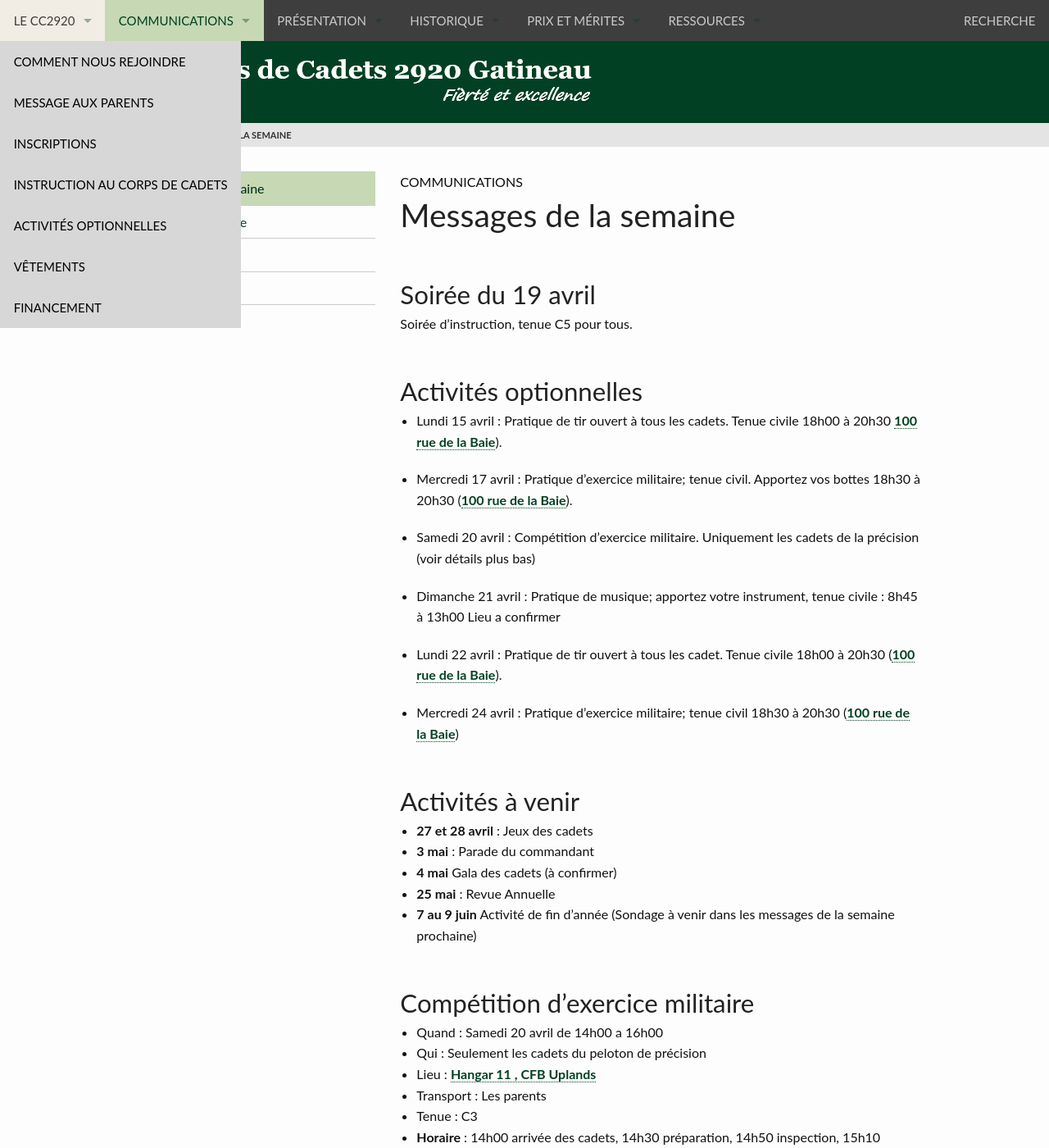
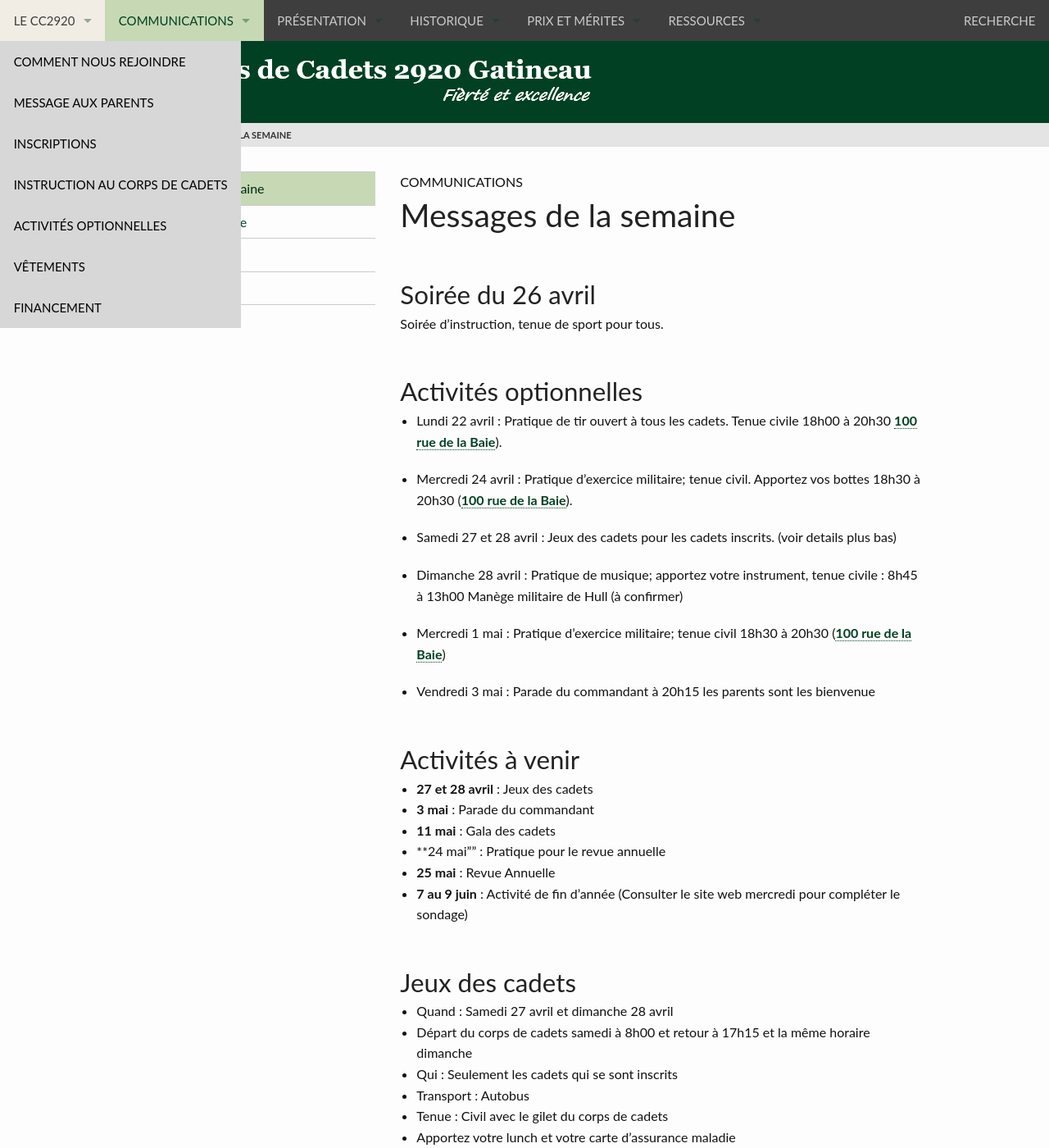
Before and after one commit to CC2920/web, a Jekyll site: the page built from _communications/messages.md, in a window 1280 px wide and 1400 px high. Shown: the whole window at 82% size. Built offline with Jekyll 4.4.1, drawn with Linux system fonts in a browser that asks for light colours; some of the changed text lies outside the part shown.

Commit message:
Message semaine du 21 avril

```diff
--- a/_communications/messages.md
+++ b/_communications/messages.md
@@ -3,42 +3,44 @@ title:  "Messages de la semaine"
 layout: "messages"
 ---
 
-## Soirée du 19 avril
+## Soirée du 26 avril
 
-Soirée d'instruction, tenue C5 pour tous.
+Soirée d'instruction, tenue de sport pour tous.
 
 
 ## Activités optionnelles
 
-- Lundi 15 avril : Pratique de tir ouvert à tous les cadets. Tenue civile 18h00 à 20h30  [100 rue de la Baie](/information/comment-nous-rejoindre/)).
+- Lundi 22 avril : Pratique de tir ouvert à tous les cadets. Tenue civile 18h00 à 20h30  [100 rue de la Baie](/information/comment-nous-rejoindre/)).
 
-- Mercredi 17 avril : Pratique d'exercice militaire; tenue civil. Apportez vos bottes 18h30 à 20h30 ([100 rue de la Baie](/information/comment-nous-rejoindre/)).
+- Mercredi 24 avril : Pratique d'exercice militaire; tenue civil. Apportez vos bottes 18h30 à 20h30 ([100 rue de la Baie](/information/comment-nous-rejoindre/)).
 
-- Samedi 20 avril : Compétition d'exercice militaire. Uniquement les cadets de la précision (voir détails plus bas)
+- Samedi 27 et 28 avril : Jeux des cadets pour les cadets inscrits. (voir details plus bas)
 
-- Dimanche 21 avril : Pratique de musique; apportez votre instrument, tenue civile : 8h45 à 13h00  Lieu a confirmer
+- Dimanche 28 avril : Pratique de musique; apportez votre instrument, tenue civile : 8h45 à 13h00  Manège militaire de Hull (à confirmer)
 
-- Lundi 22 avril : Pratique de tir ouvert à tous les cadet. Tenue civile 18h00 à 20h30 ([100 rue de la Baie](/information/comment-nous-rejoindre/)).
+- Mercredi 1 mai : Pratique d'exercice militaire; tenue civil 18h30 à 20h30 ([100 rue de la Baie](/information/comment-nous-rejoindre/))
 
-- Mercredi 24 avril : Pratique d'exercice militaire; tenue civil 18h30 à 20h30 ([100 rue de la Baie](/information/comment-nous-rejoindre/))
+- Vendredi 3 mai : Parade du commandant à 20h15 les parents sont les bienvenue
 
 
 ## Activités à venir
 
 - **27 et 28 avril** : Jeux des cadets
 - **3 mai** : Parade du commandant
-- **4 mai** Gala des cadets (à confirmer)
+- **11 mai** : Gala des cadets
+- **24 mai"" : Pratique pour le revue annuelle
 - **25 mai** : Revue Annuelle
-- **7 au 9 juin** Activité de fin d'année (Sondage à venir dans les messages de la semaine prochaine)
+- **7 au 9 juin**  : Activité de fin d'année (Consulter le site web mercredi pour compléter le sondage)
 
-## Compétition d'exercice militaire
+## Jeux des cadets
 
-- Quand : Samedi 20 avril de 14h00 a 16h00
-- Qui : Seulement les cadets du peloton de précision
-- Lieu : [Hangar 11 , CFB Uplands](https://maps.app.goo.gl/mqaxYt77kGvHc3Vx7)
-- Transport : Les parents
-- Tenue : C3
-- **Horaire** : 14h00 arrivée des cadets, 14h30 préparation, 14h50 inspection, 15h10 démonstration, 16h00 départ des cadets
+- Quand : Samedi 27 avril et dimanche 28 avril
+- Départ du corps de cadets samedi à 8h00 et retour à 17h15 et la même horaire dimanche
+- Qui : Seulement les cadets qui se sont inscrits
+- Transport : Autobus
+- Tenue : Civil avec le gilet du corps de cadets
+- Apportez votre lunch et votre carte d'assurance maladie
+
 
 ## Absence
 
```
